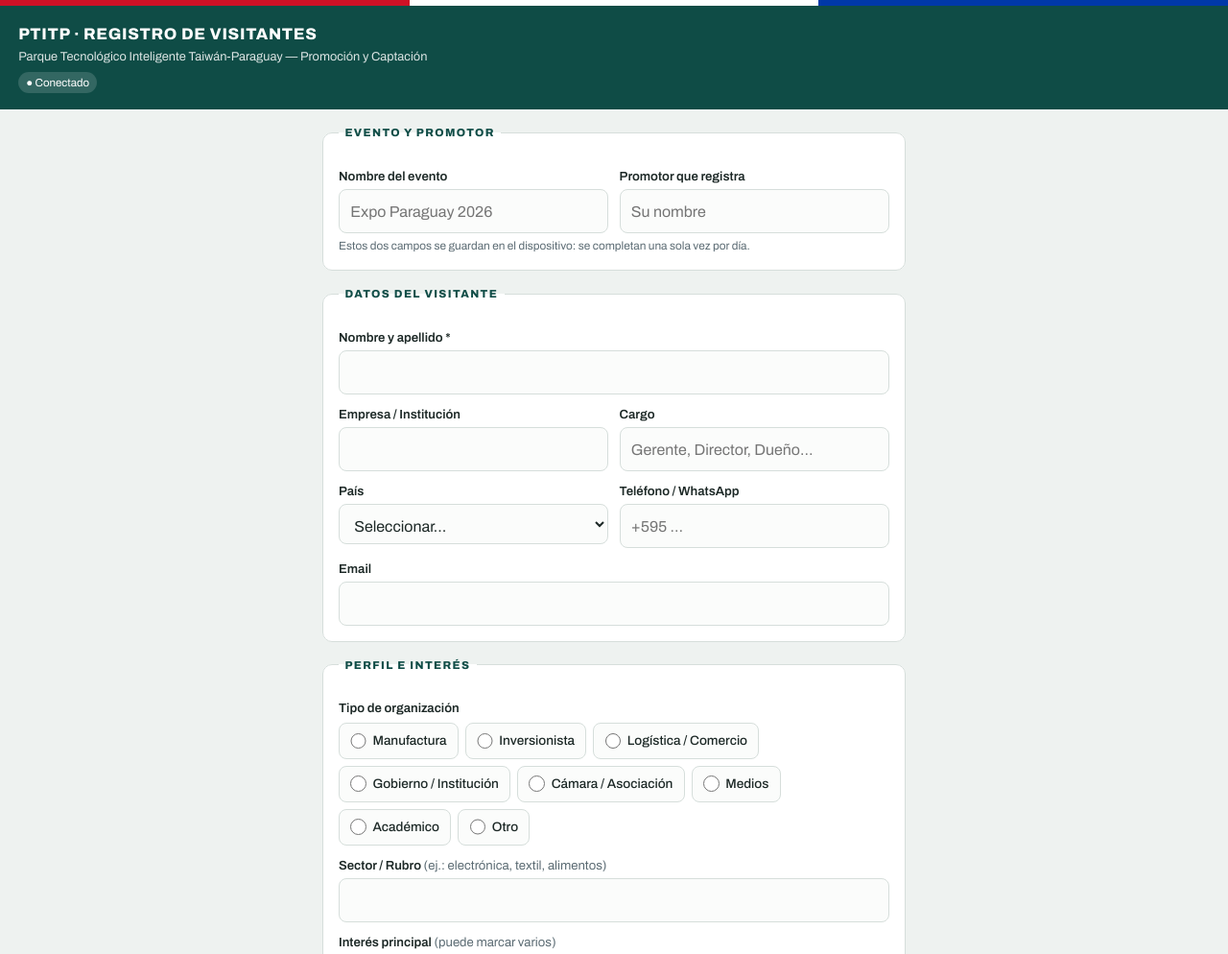
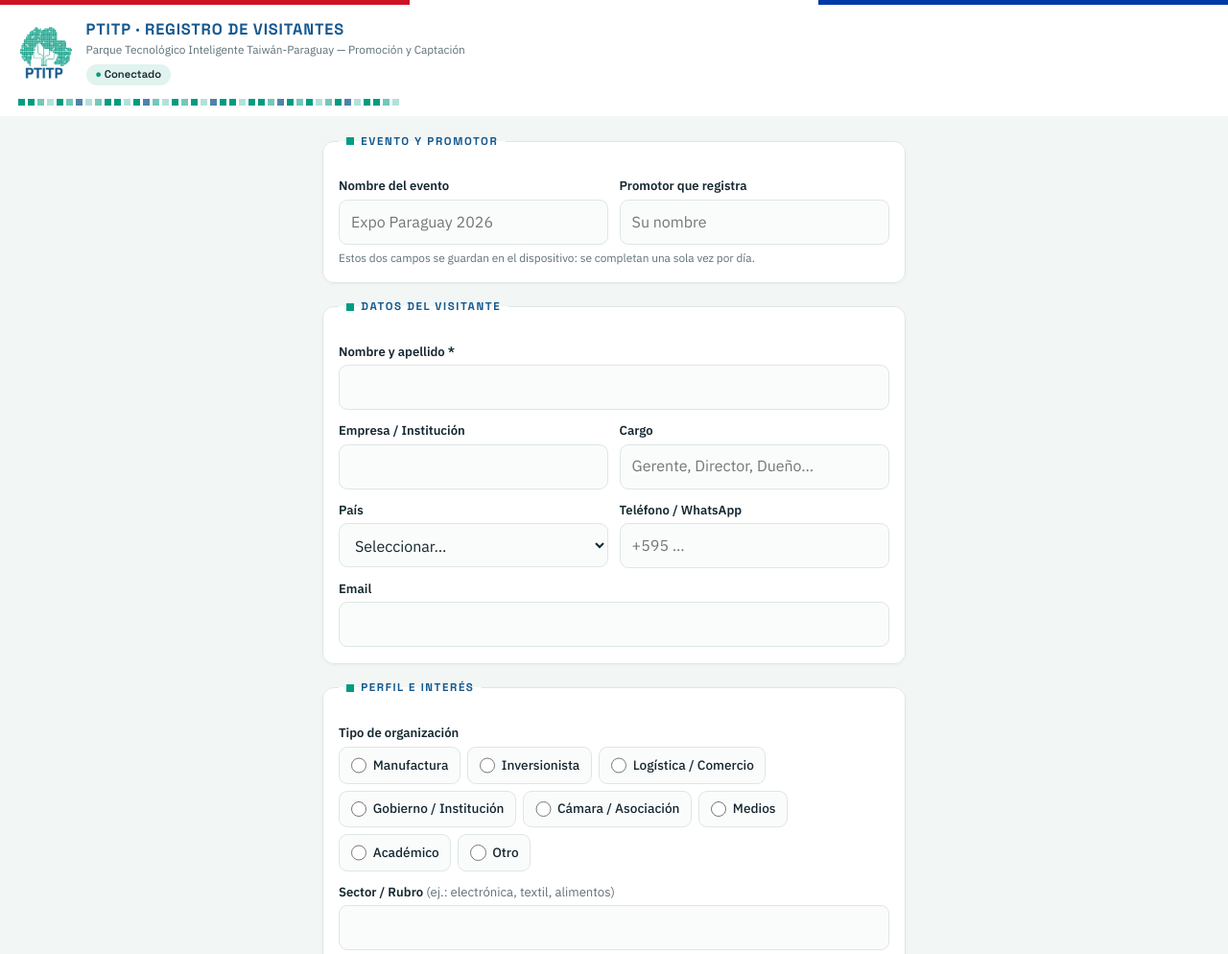
Before and after one commit to jaimehuang168/PTITP_EXPO_Lead, a plain HTML site: page index.html in a window 1280 px wide. Shown: the top 994 px of the page at 96% size. Drawn offline with Linux system fonts and the light colour scheme.

Commit message:
UI 改版：logo 配色系統與科技字體

```diff
--- a/index.html
+++ b/index.html
@@ -5,101 +5,132 @@
 <meta name="viewport" content="width=device-width, initial-scale=1.0">
 <title>PTITP — Registro de Visitantes</title>
 <link rel="preconnect" href="https://fonts.googleapis.com">
-<link href="https://fonts.googleapis.com/css2?family=Archivo:wght@400;500;600;800&display=swap" rel="stylesheet">
+<link href="https://fonts.googleapis.com/css2?family=Space+Grotesk:wght@500;600;700&family=IBM+Plex+Sans:wght@400;500;600&display=swap" rel="stylesheet">
 <style>
   :root{
-    --verde:#0F4C46; --verde-osc:#0A332F; --rojo:#CE1126; --azul:#0038A8;
-    --fondo:#EEF2F0; --carta:#FFFFFF; --tinta:#1C2826; --gris:#5B6B73;
-    --linea:#D6DEDB; --amarillo:#D99A2B; --naranja:#D3452B;
-    --radio:10px;
+    /* 由 PTITP logo 取色：像素樹青綠 + 字標深藍 */
+    --verde:#009C81; --verde-osc:#007A65; --verde-claro:#E1F3EE;
+    --azul:#14588F; --azul-osc:#0E3F66;
+    --fondo:#F2F6F5; --carta:#FFFFFF; --tinta:#152730; --gris:#5E7079;
+    --linea:#DCE7E3; --amarillo:#D99A2B; --naranja:#D3452B; --rojo:#CE1126;
+    --radio:12px;
+    --disp:'Space Grotesk',system-ui,sans-serif;
+    --body:'IBM Plex Sans',system-ui,sans-serif;
   }
   *{box-sizing:border-box;margin:0;padding:0}
-  body{font-family:'Archivo',system-ui,sans-serif;background:var(--fondo);color:var(--tinta);
+  body{font-family:var(--body);background:var(--fondo);color:var(--tinta);
        font-size:16px;line-height:1.45;padding-bottom:4rem}
 
-  /* 頂部：巴拉圭三色細條 + 標題 */
-  .bandera{height:6px;display:flex}
+  /* 頂部：巴拉圭三色細條 */
+  .bandera{height:5px;display:flex}
   .bandera span{flex:1}
-  .bandera .r{background:var(--rojo)}.bandera .b{background:#fff}.bandera .a{background:var(--azul)}
-  header{background:var(--verde);color:#fff;padding:1.1rem 1.2rem}
-  header h1{font-size:1.05rem;font-weight:800;letter-spacing:.04em;text-transform:uppercase}
-  header p{font-size:.8rem;opacity:.85;margin-top:.15rem}
-  #estado-red{font-size:.72rem;margin-top:.4rem;display:inline-block;padding:.15rem .5rem;
-              border-radius:99px;background:rgba(255,255,255,.15)}
+  .bandera .r{background:var(--rojo)}.bandera .b{background:#fff}.bandera .a{background:#0038A8}
 
-  main{max-width:640px;margin:0 auto;padding:1rem}
+  /* 白底表頭 + logo */
+  header{background:var(--carta);padding:1rem 1.2rem .9rem;
+         display:flex;align-items:center;gap:.9rem}
+  header img{width:56px;height:auto;flex:none}
+  .h-tit h1{font-family:var(--disp);font-size:1.02rem;font-weight:700;
+            letter-spacing:.05em;color:var(--azul);text-transform:uppercase;line-height:1.2}
+  .h-tit p{font-size:.74rem;color:var(--gris);margin-top:.15rem}
+  #estado-red{font-family:var(--disp);font-size:.7rem;font-weight:600;margin-top:.4rem;
+              display:inline-block;padding:.18rem .6rem;border-radius:99px;
+              background:var(--verde-claro);color:var(--tinta)}
+
+  /* 像素分隔線：呼應 logo 的像素樹 */
+  .pixel-div{display:flex;gap:3px;padding:0 1.2rem;background:var(--carta);padding-bottom:.7rem}
+  .pixel-div i{width:7px;height:7px;background:var(--verde)}
+  .pixel-div i:nth-child(3n){opacity:.55}
+  .pixel-div i:nth-child(4n){opacity:.3}
+  .pixel-div i:nth-child(7n){background:var(--azul);opacity:.75}
+
+  main{max-width:640px;margin:0 auto;padding:1.1rem 1rem}
   fieldset{border:1px solid var(--linea);background:var(--carta);border-radius:var(--radio);
-           padding:1rem;margin-bottom:1rem}
-  legend{font-size:.72rem;font-weight:800;letter-spacing:.12em;text-transform:uppercase;
-         color:var(--verde);padding:0 .4rem}
-  label{display:block;font-size:.82rem;font-weight:600;margin:.7rem 0 .25rem;color:var(--tinta)}
+           padding:1.05rem 1rem;margin-bottom:1rem;box-shadow:0 1px 3px rgba(20,88,143,.05)}
+  legend{font-family:var(--disp);font-size:.72rem;font-weight:700;letter-spacing:.14em;
+         text-transform:uppercase;color:var(--azul);padding:0 .5rem;
+         display:flex;align-items:center;gap:.45rem}
+  legend::before{content:'';width:8px;height:8px;background:var(--verde);flex:none}
+  label{display:block;font-size:.82rem;font-weight:600;margin:.75rem 0 .28rem;color:var(--tinta)}
   label .op{color:var(--gris);font-weight:400}
   input[type=text],input[type=email],input[type=tel],input[type=number],input[type=date],
   select,textarea{
-    width:100%;padding:.65rem .7rem;border:1px solid var(--linea);border-radius:8px;
-    font:inherit;font-size:1rem;background:#FBFCFB;color:var(--tinta)}
-  input:focus,select:focus,textarea:focus{outline:2px solid var(--verde);outline-offset:1px}
+    width:100%;padding:.68rem .75rem;border:1px solid var(--linea);border-radius:9px;
+    font:inherit;font-size:1rem;background:#FAFCFB;color:var(--tinta)}
+  input:focus,select:focus,textarea:focus{outline:2px solid var(--verde);outline-offset:1px;
+    border-color:var(--verde)}
   textarea{min-height:96px;resize:vertical}
   .fila{display:grid;grid-template-columns:1fr 1fr;gap:.7rem}
   @media(max-width:480px){.fila{grid-template-columns:1fr}}
 
   /* 勾選群組 */
   .chips{display:flex;flex-wrap:wrap;gap:.45rem;margin-top:.35rem}
-  .chips label{display:flex;align-items:center;gap:.4rem;margin:0;padding:.5rem .7rem;
-    border:1px solid var(--linea);border-radius:8px;background:#FBFCFB;font-weight:500;
+  .chips label{display:flex;align-items:center;gap:.4rem;margin:0;padding:.52rem .72rem;
+    border:1px solid var(--linea);border-radius:9px;background:#FAFCFB;font-weight:500;
     font-size:.85rem;cursor:pointer;user-select:none}
   .chips input{accent-color:var(--verde);width:1.05rem;height:1.05rem}
-  .chips label:has(input:checked){border-color:var(--verde);background:#E4EFEC;font-weight:600}
+  .chips label:has(input:checked){border-color:var(--verde);background:var(--verde-claro);
+    font-weight:600;color:var(--verde-osc)}
 
   /* 招牌元素：A/B/C 溫度選擇器 */
   .calif{display:grid;grid-template-columns:1fr 1fr 1fr;gap:.5rem;margin-top:.4rem}
   .calif label{margin:0;border:2px solid var(--linea);border-radius:var(--radio);
-    padding:.7rem .3rem;text-align:center;cursor:pointer;background:#FBFCFB}
+    padding:.7rem .3rem;text-align:center;cursor:pointer;background:#FAFCFB}
   .calif input{position:absolute;opacity:0}
-  .calif b{display:block;font-size:1.3rem;font-weight:800}
+  .calif b{display:block;font-family:var(--disp);font-size:1.4rem;font-weight:700}
   .calif small{font-size:.7rem;color:var(--gris)}
   .calif label:has(input:checked){color:#fff}
   .calif .cA:has(input:checked){background:var(--naranja);border-color:var(--naranja)}
   .calif .cB:has(input:checked){background:var(--amarillo);border-color:var(--amarillo)}
   .calif .cC:has(input:checked){background:var(--gris);border-color:var(--gris)}
-  .calif label:has(input:checked) small{color:rgba(255,255,255,.85)}
+  .calif label:has(input:checked) small{color:rgba(255,255,255,.88)}
+  .calif label:focus-within{outline:2px solid var(--azul);outline-offset:2px}
 
-  .ayuda{font-size:.74rem;color:var(--gris);margin-top:.3rem}
+  .ayuda{font-size:.74rem;color:var(--gris);margin-top:.35rem}
 
   button{font:inherit;cursor:pointer}
-  #enviar{width:100%;padding:1rem;background:var(--verde);color:#fff;border:0;
-    border-radius:var(--radio);font-size:1.05rem;font-weight:800;letter-spacing:.03em}
-  #enviar:active{background:var(--verde-osc)}
+  #enviar{width:100%;padding:1rem;border:0;border-radius:var(--radio);
+    font-family:var(--disp);font-size:1.05rem;font-weight:700;letter-spacing:.04em;
+    color:#fff;background:linear-gradient(120deg,var(--verde) 0%,var(--azul) 100%)}
+  #enviar:active{background:linear-gradient(120deg,var(--verde-osc) 0%,var(--azul-osc) 100%)}
   #enviar:disabled{opacity:.55}
   #pendientes-btn{width:100%;margin-top:.6rem;padding:.6rem;background:none;
-    border:1px dashed var(--gris);border-radius:8px;color:var(--gris);font-size:.82rem;display:none}
+    border:1px dashed var(--gris);border-radius:9px;color:var(--gris);font-size:.82rem;display:none}
 
   /* 報告區（主管用） */
   #reportes{margin-top:1.5rem}
   .rep-botones{display:grid;gap:.5rem;margin-top:.3rem}
-  .rep-botones button{padding:.75rem;border:1.5px solid var(--verde);border-radius:8px;
-    background:#fff;color:var(--verde);font-weight:600;font-size:.92rem;text-align:left}
-  .rep-botones button:active{background:#E4EFEC}
+  .rep-botones button{padding:.78rem .9rem;border:1.5px solid var(--verde);border-radius:9px;
+    background:#fff;color:var(--verde-osc);font-family:var(--disp);font-weight:600;
+    font-size:.9rem;text-align:left;letter-spacing:.01em}
+  .rep-botones button:active{background:var(--verde-claro)}
   #enviar-reporte{border-color:var(--azul);color:var(--azul)}
   #enviar-reporte:disabled{opacity:.55}
 
   #aviso{position:fixed;left:50%;bottom:1.2rem;transform:translateX(-50%);
-    background:var(--verde-osc);color:#fff;padding:.7rem 1.2rem;border-radius:99px;
-    font-size:.88rem;font-weight:600;opacity:0;pointer-events:none;transition:opacity .25s;
-    max-width:90vw;text-align:center}
+    background:var(--azul-osc);color:#fff;padding:.7rem 1.2rem;border-radius:99px;
+    font-family:var(--disp);font-size:.88rem;font-weight:600;opacity:0;pointer-events:none;
+    transition:opacity .25s;max-width:90vw;text-align:center}
   #aviso.ver{opacity:1}
   #aviso.err{background:var(--naranja)}
   @media(prefers-reduced-motion:reduce){#aviso{transition:none}}
 </style>
+
 </head>
 <body>
 
 <div class="bandera"><span class="r"></span><span class="b"></span><span class="a"></span></div>
 <header>
-  <h1>PTITP · Registro de Visitantes</h1>
-  <p>Parque Tecnológico Inteligente Taiwán-Paraguay — Promoción y Captación</p>
-  <span id="estado-red">● Conectado</span>
+  <img src="PTITP_LOGO.png" alt="PTITP" onerror="this.style.display='none'">
+  <div class="h-tit">
+    <h1>PTITP · Registro de Visitantes</h1>
+    <p>Parque Tecnológico Inteligente Taiwán-Paraguay — Promoción y Captación</p>
+    <span id="estado-red">● Conectado</span>
+  </div>
 </header>
+<div class="pixel-div" aria-hidden="true">
+  <i></i><i></i><i></i><i></i><i></i><i></i><i></i><i></i><i></i><i></i><i></i><i></i><i></i><i></i><i></i><i></i><i></i><i></i><i></i><i></i><i></i><i></i><i></i><i></i><i></i><i></i><i></i><i></i><i></i><i></i><i></i><i></i><i></i><i></i><i></i><i></i><i></i><i></i><i></i><i></i>
+</div>
 
 <main>
 <form id="f" novalidate>
@@ -401,8 +432,13 @@ document.getElementById('enviar-reporte').addEventListener('click', async ()=>{
 /* 連線狀態指示 + 恢復連線自動重送 */
 function estadoRed(){
   const s = $('estado-red');
-  if(navigator.onLine){ s.textContent='● Conectado'; s.style.background='rgba(255,255,255,.15)'; reintentar(); }
-  else{ s.textContent='● Sin conexión — los registros se guardan localmente'; s.style.background='rgba(206,17,38,.55)'; }
+  if(navigator.onLine){
+    s.innerHTML='<span style="color:#009C81">●</span> Conectado';
+    s.style.background='var(--verde-claro)'; s.style.color='var(--tinta)'; reintentar();
+  }else{
+    s.innerHTML='<span style="color:#C62828">●</span> Sin conexión — los registros se guardan localmente';
+    s.style.background='#FBE4E4'; s.style.color='#7A1F1F';
+  }
 }
 window.addEventListener('online', estadoRed);
 window.addEventListener('offline', estadoRed);
```
Also changed, not shown: PTITP_LOGO.png (added).
